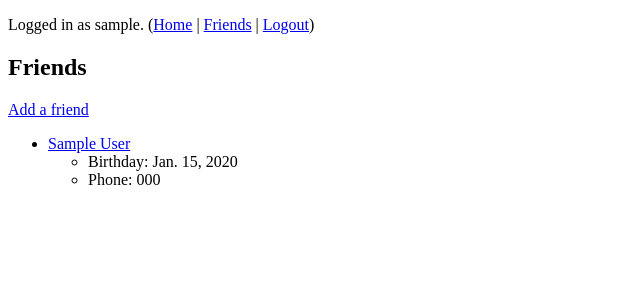
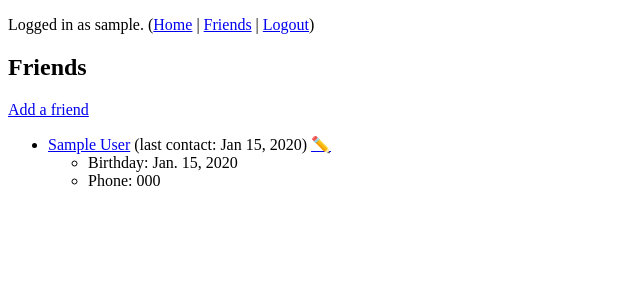
Before and after one commit to eenblam/hey, a Django app: page /friends/ in a window 1280 px wide. Shown: the top 300 px of the page, without its empty margins (0-640 px from the left). Run offline with Django 4.2, Linux system fonts and the light colour scheme; a user stored in the database is signed in; tables that the repository leaves empty hold one stand-in row (values such as "Sample post").

Commit message:
Add template filters and overhaul friend list

```diff
--- a/hey/templates/hey/friend_list.html
+++ b/hey/templates/hey/friend_list.html
@@ -1,4 +1,6 @@
 {% extends 'base.html' %}
+
+{% load hey_extras %}
 
 {% block title %}Friends{% endblock %}
 
@@ -12,9 +14,12 @@
 <ul>
     {% for friend in object_list %}
     <li>
-        <a href="{% url 'hey:friend-detail' friend.id %}">
-        {{ friend.first_name }}{% if friend.last_name %} {{ friend.last_name }}{% endif %}
-        </a>
+        <a href="{% url 'hey:friend-detail' friend.id %}">{{ friend|try_full_name }}</a>
+
+        {% if friend.last_contact %}(last contact: {{ friend.last_contact |style_last_contact }}){% endif %}
+
+        <a href="{% url 'hey:friend-update' friend.id %}" title="Update">✏️</a>
+
         {% if friend.birthday or friend.phone %}
         <ul>
             {% if friend.birthday %}
--- /dev/null
+++ b/hey/templatetags/hey_extras.py
@@ -0,0 +1,21 @@
+from datetime import datetime
+
+from django.template.defaultfilters import register
+
+@register.filter
+def try_full_name(friend):
+    if friend.last_name == "":
+        return friend.first_name
+    return f"{friend.first_name} {friend.last_name}"
+
+@register.filter
+def style_last_contact(last_contact):
+    if last_contact is None or last_contact == "":
+        return ""
+    try:
+        if last_contact.year == datetime.today().year:
+            return last_contact.strftime("%b %d")
+        else:
+            return last_contact.strftime("%b %d, %Y")
+    except AttributeError:
+        return ""
```
Also changed, not shown: hey/templatetags/__init__.py (added).
